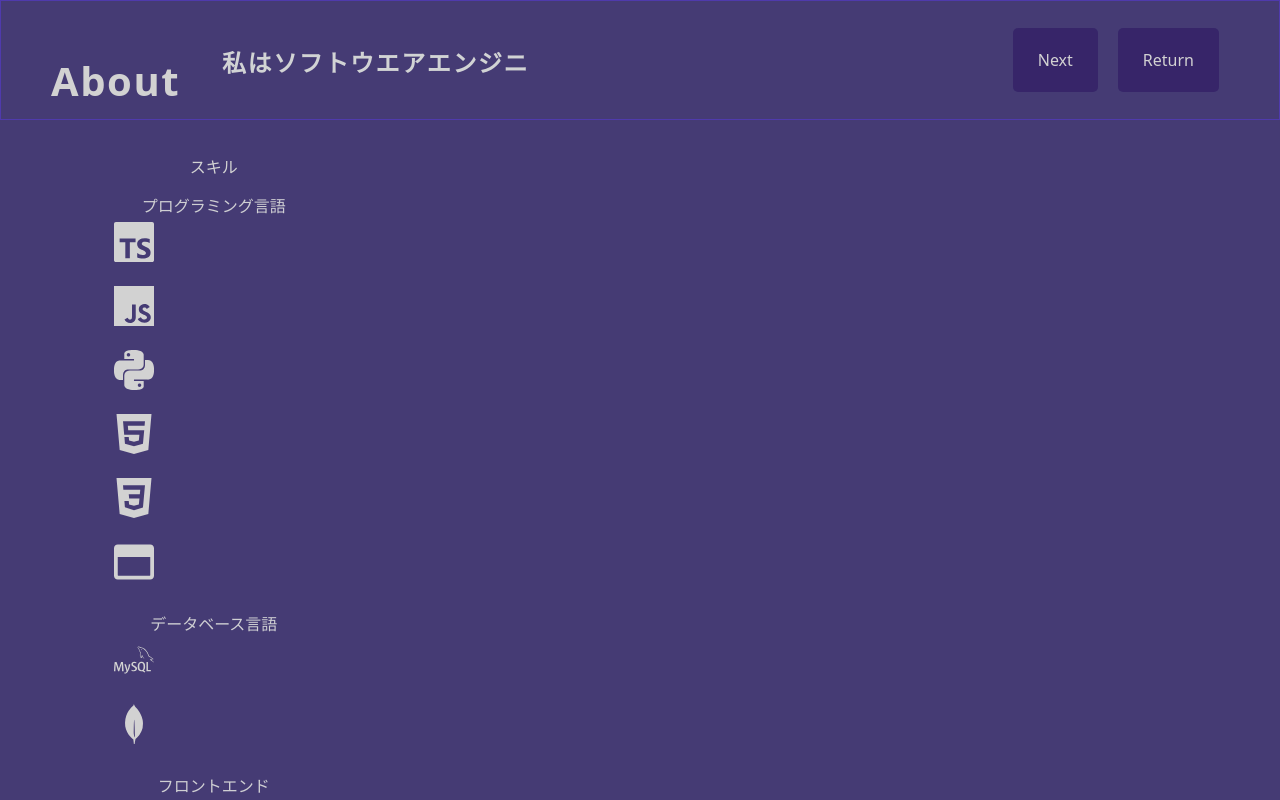
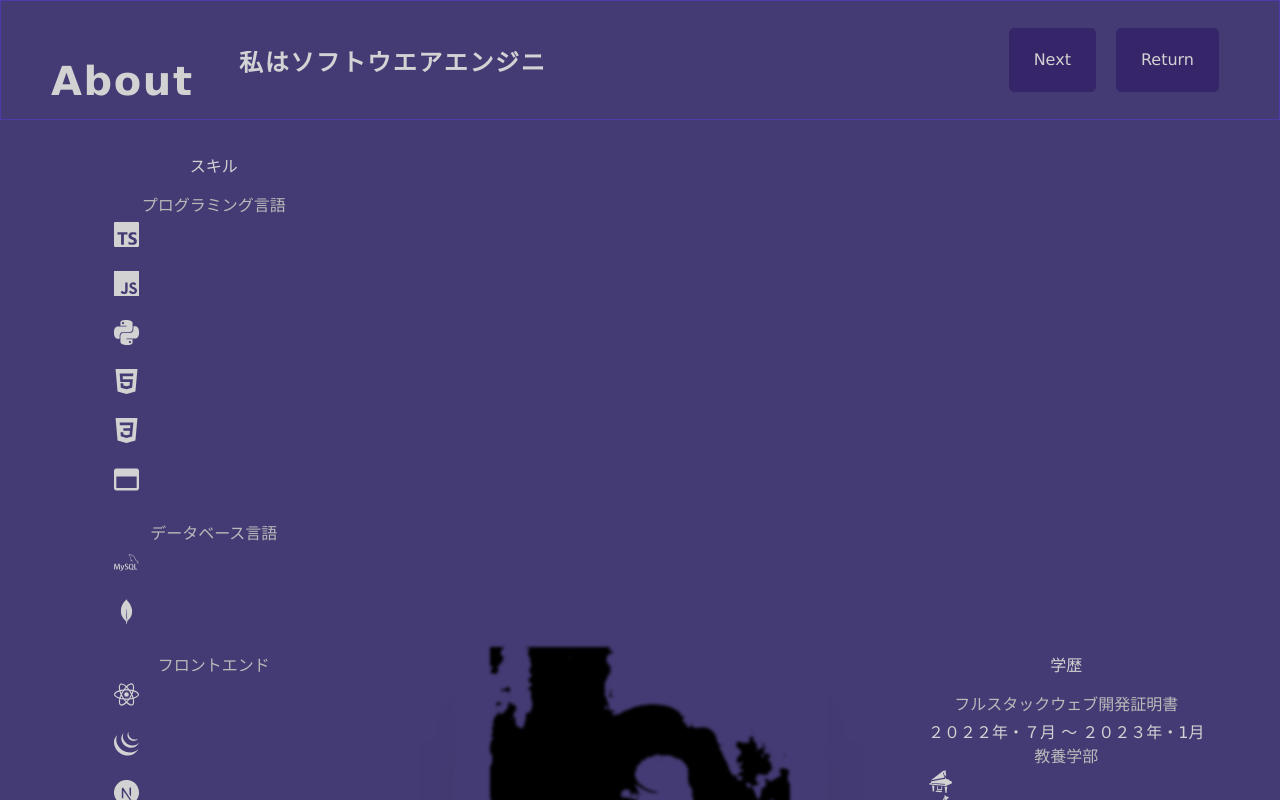
Before and after one commit to KangaZero/presentation, a Next.js app: page /about in a window 1280 px wide. Built offline with nearby package versions, Linux system fonts and the light colour scheme.

Commit message:
base about page done, imported Hannari for kana & Sawarabi Mincho for kanji fonts

```diff
--- a/src/components/Start.tsx
+++ b/src/components/Start.tsx
@@ -1,7 +1,7 @@
 "use client";
 import { useEffect } from "react";
 import { motion } from "framer-motion";
-import Typed from "typed.js"
+import Typed from "typed.js";
 
 import { fadeIn, parentVariants, childVariants } from "../utils/motion";
 import Link from "next/link";
--- a/src/components/profileCard.tsx
+++ b/src/components/profileCard.tsx
@@ -2,7 +2,7 @@ export interface profileCardInterface {
   name: string;
 }
 
-const ProfileCard: React.FC<profileCardInterface> = ({name}) => {
+const ProfileCard: React.FC<profileCardInterface> = ({ name }) => {
   return (
     <div className="profile-card profile-card0">
       <div className="border">
@@ -16,7 +16,7 @@ const ProfileCard: React.FC<profileCardInterface> = ({name}) => {
         </div>
       </div>
     </div>
-    )
-}
+  );
+};
 
 export default ProfileCard;
--- a/src/constants/startText.tsx
+++ b/src/constants/startText.tsx
@@ -11,9 +11,9 @@ type startTextType = {
 
 const startText: startTextType = {
     firstName: 'Samuel Wai Weng',
-    firstNameJp: 'サムエル・ワイ・ウェング',
+    firstNameJp: 'ヨング',
     lastName: 'Yong',
-    lastNameJp: 'ヨング',
+    lastNameJp: 'サムエル・ワイ・ウェング',
     title: 'Presentation',
     subTitle: 'Introduction',
     subTitleJp: '自己紹介',
--- a/src/pages/_document.tsx
+++ b/src/pages/_document.tsx
@@ -3,10 +3,12 @@ import { Html, Head, Main, NextScript } from 'next/document'
 
 export default function Document() {
   return (
-    <Html lang="en">
+    <Html lang="jp">
       <Head />
+      <body>
         <Main />
         <NextScript />
+      </body>
     </Html>
   )
 }
--- a/src/pages/about.tsx
+++ b/src/pages/about.tsx
@@ -7,6 +7,7 @@ import {
 } from "../utils/motion";
 
 import { FaRegWindowMaximize } from "react-icons/fa";
+import { GiGrandPiano, GiJapan } from "react-icons/gi";
 import {
   SiHtml5,
   SiCss3,
@@ -37,7 +38,10 @@ import roles from "../constants/roles";
 import profile from "../constants/profile";
 import VerticalTextCarousel from "@/components/VerticalTextCarousel";
 import ProfileCard from "@/components/profileCard";
+import {TypingText} from "@/components/TypingText";
+import Usyd from '../../public/usyd.svg'
 import Link from "next/link";
+import Image from "next/image";
 
 // export interface aboutProps {
 //     roles: roleProps[];
@@ -45,7 +49,7 @@ import Link from "next/link";
 
 const About = () => {
   return (
-    <motion.body
+    <motion.div
       className="start-bg"
       initial="initial"
       animate="enter"
@@ -98,7 +102,7 @@ const About = () => {
         </motion.div>
       </motion.div>
       {/* about-body */}
-      <motion.body
+      <motion.div
         className="about-body"
         initial="initial"
         animate="enter"
@@ -125,22 +129,22 @@ const About = () => {
                 variants={slideIn("right", "tween", 1, 0.5)}
                 className="icons-container"
               >
-                <SiTypescript size={40} />
+                <SiTypescript size={25} />
                 <span className="custom-hidden">hi</span>
 
-                <SiJavascript size={40} />
+                <SiJavascript size={25} />
                 <span className="custom-hidden">hi</span>
 
-                <SiPython size={40} />
+                <SiPython size={25} />
                 <span className="custom-hidden">hi</span>
 
-                <SiHtml5 size={40} />
+                <SiHtml5 size={25} />
                 <span className="custom-hidden">hi</span>
 
-                <SiCss3 size={40} />
+                <SiCss3 size={25} />
                 <span className="custom-hidden">hi</span>
 
-                <FaRegWindowMaximize size={40} />
+                <FaRegWindowMaximize size={25} />
               </motion.div>
             </motion.div>
             <motion.div className="skill-icons-container">
@@ -154,9 +158,9 @@ const About = () => {
                 variants={slideIn("right", "tween", 1, 0.5)}
                 className="icons-container"
               >
-                <SiMysql size={40} />
+                <SiMysql size={25} />
                 <span className="custom-hidden">hi</span>
-                <SiMongodb size={40} />
+                <SiMongodb size={25} />
               </motion.div>
             </motion.div>
             <motion.div className="skill-icons-container">
@@ -177,31 +181,31 @@ const About = () => {
                 variants={slideIn("right", "tween", 1, 0.5)}
                 className="icons-container"
               >
-                <SiReact size={40} />
+                <SiReact size={25} />
                 <span className="custom-hidden">hi</span>
 
-                <SiJquery size={40} />
+                <SiJquery size={25} />
                 <span className="custom-hidden">hi</span>
 
-                <SiNextdotjs size={40} />
+                <SiNextdotjs size={25} />
                 <span className="custom-hidden">hi</span>
 
-                <SiTailwindcss size={40} />
+                <SiTailwindcss size={25} />
                 <span className="custom-hidden">hi</span>
 
-                <SiChakraui size={40} />
+                <SiChakraui size={25} />
                 <span className="custom-hidden">hi</span>
 
-                <SiBootstrap size={40} />
+                <SiBootstrap size={25} />
                 <span className="custom-hidden">hi</span>
 
-                <SiSass size={40} />
+                <SiSass size={25} />
                 <span className="custom-hidden">hi</span>
 
-                <SiGraphql size={40} />
+                <SiGraphql size={25} />
                 <span className="custom-hidden">hi</span>
 
-                <SiSvg size={40} />
+                <SiSvg size={25} />
               </motion.div>
             </motion.div>
             <motion.div className="skill-icons-container">
@@ -222,21 +226,21 @@ const About = () => {
                 variants={slideIn("right", "tween", 1, 0.5)}
                 className="icons-container"
               >
-                <SiExpress size={40} />
+                <SiExpress size={25} />
                 <span className="custom-hidden">hi</span>
-                <SiApollographql size={40} />
+                <SiApollographql size={25} />
                 <span className="custom-hidden">hi</span>
-                <SiPrisma size={40} />
+                <SiPrisma size={25} />
                 <span className="custom-hidden">hi</span>
-                <SiJest size={40} />
+                <SiJest size={25} />
                 <span className="custom-hidden">hi</span>
-                <SiNodedotjs size={40} />
+                <SiNodedotjs size={25} />
                 <span className="custom-hidden">hi</span>
-                <SiWebpack size={40} />
+                <SiWebpack size={25} />
                 <span className="custom-hidden">hi</span>
-                <SiFlask size={40} />
+                <SiFlask size={25} />
                 <span className="custom-hidden">hi</span>
-                <SiTensorflow size={40} />
+                <SiTensorflow size={25} />
               </motion.div>
             </motion.div>
           </motion.div>
@@ -248,7 +252,60 @@ const About = () => {
         {/* right body */}
         <motion.div className="about-container">
           <motion.div className="skill-container">
-            <motion.h1 className="skill-text">趣味</motion.h1>
+            <motion.h1 className="skill-text">学歴</motion.h1>
+            <motion.div className="skill-icons-container">
+            <motion.h2
+                initial="hidden"
+                whileInView="show"
+                viewport={{ once: false, amount: 0.25 }}
+                variants={fadeIn("up", "tween", 0.6, 0.5)}
+              >
+               フルスタックウェブ開発証明書
+              </motion.h2>
+                  <div className="divider"></div>
+              <motion.h3
+                className="date-text"
+                initial="hidden"
+                whileInView="show"
+                viewport={{ once: false, amount: 0.25 }}
+                variants={fadeIn("right", "tween", 0.6, 0.5)}
+              >
+
+
+                ２０２２年・７月 ～ ２０２３年・1月
+              </motion.h3>
+              <motion.h2
+                initial="hidden"
+                whileInView="show"
+                viewport={{ once: false, amount: 0.25 }}
+                variants={fadeIn("down", "tween", 0.6, 0.5)}
+              >
+
+                教養学部 <GiGrandPiano size={25}/> <GiJapan size={25}/>
+              </motion.h2>
+                  <div className="divider"></div>
+              <motion.h3
+                className="date-text"
+                initial="hidden"
+                whileInView="show"
+                viewport={{ once: false, amount: 0.25 }}
+                variants={fadeIn("left", "tween", 0.6, 0.5)}
+              >
+
+                ２０１９年・1月 ～ ２０２２年・７月
+              </motion.h3>
+              <motion.div
+                initial="hidden"
+                whileInView="show"
+                viewport={{ once: false, amount: 0.25 }}
+                variants={slideIn("right", "tween", 1, 0.5)}
+                className="icons-container"
+              >
+                <Image src={Usyd} alt='Usyd logo' width={150} height={80} />
+
+              </motion.div>
+            </motion.div>
+            <motion.h1 className="skill-text">職歴</motion.h1>
             <motion.div className="skill-icons-container">
               <motion.h2
                 initial="hidden"
@@ -256,24 +313,26 @@ const About = () => {
                 viewport={{ once: false, amount: 0.25 }}
                 variants={fadeIn("down", "tween", 0.6, 0.5)}
               >
-                プログラミング
+
+                ピアノ家庭教師 <GiGrandPiano size={25}/>
               </motion.h2>
-              <div className="divider"></div>
-              <motion.div
+              <motion.h3
+                className="date-text"
                 initial="hidden"
                 whileInView="show"
                 viewport={{ once: false, amount: 0.25 }}
-                variants={slideIn("right", "tween", 1, 0.5)}
-                className="icons-container"
+                variants={fadeIn("left", "tween", 0.6, 0.5)}
               >
-                <SiTypescript size={40} />
-                <span className="custom-hidden">hi</span>
-              </motion.div>
+
+                ２０１９年 ～ 現在
+              </motion.h3>
+
             </motion.div>
           </motion.div>
+
         </motion.div>
-      </motion.body>
-    </motion.body>
+      </motion.div>
+    </motion.div>
   );
 };
 
--- a/src/styles/about.scss
+++ b/src/styles/about.scss
@@ -74,7 +74,7 @@
 }
 
 .skill-icons-container > h2 {
-    color:#cfcfd3
+    color:#bababa
 }
 
 .skill-icon:hover {
--- a/src/styles/globals.css
+++ b/src/styles/globals.css
@@ -1,6 +1,11 @@
 @tailwind base;
 @tailwind components;
 @tailwind utilities;
+
+@import url('https://fonts.googleapis.com/earlyaccess/hannari.css');
+@import url('https://fonts.googleapis.com/css?family=Sawarabi+Mincho');
+@font-face { font-family: 'Hannari'; src: local('Hannari') or url('https://fonts.googleapis.com/earlyaccess/hannari.css'); }
+@font-face { font-family: 'Sawarabi Mincho'; src: local('Sawarabi Mincho') or url('https://fonts.googleapis.com/css?family=Sawarabi+Mincho'); }
 
 @media (prefers-color-scheme: dark) {
   :root {
@@ -51,12 +56,13 @@ body {
 body {
   color: rgb(var(--foreground-rgb));
   background: linear-gradient(
-      to bottom,
+    to bottom,
       transparent,
       rgb(var(--background-end-rgb))
-    )
-    rgb(var(--background-start-rgb));
-}
+      )
+      rgb(var(--background-start-rgb));
+  font-family: 'Hannari', 'Sawarabi Mincho', 'Lucida Grande', 'Lucida Sans Unicode', Geneva, Verdana, sans-serif;
+    }
 
 a {
   color: inherit;
```
Also changed, not shown: src/components/Card.tsx (+9 -9 lines), public/university-of-sydney.svg (deleted), public/usyd.svg (added), src/components/VerticalTextCarousel.tsx (indentation only). Lines whose indentation alone changed are shown as unchanged.
